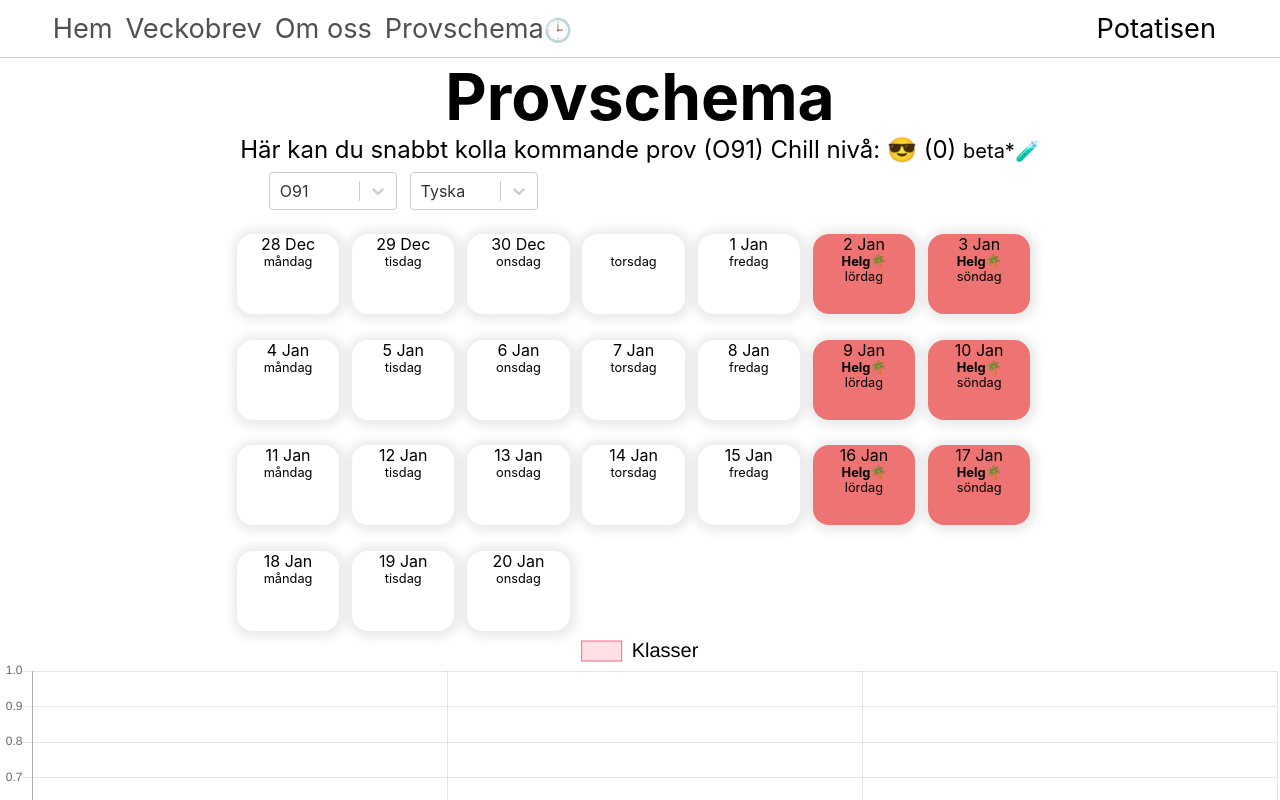
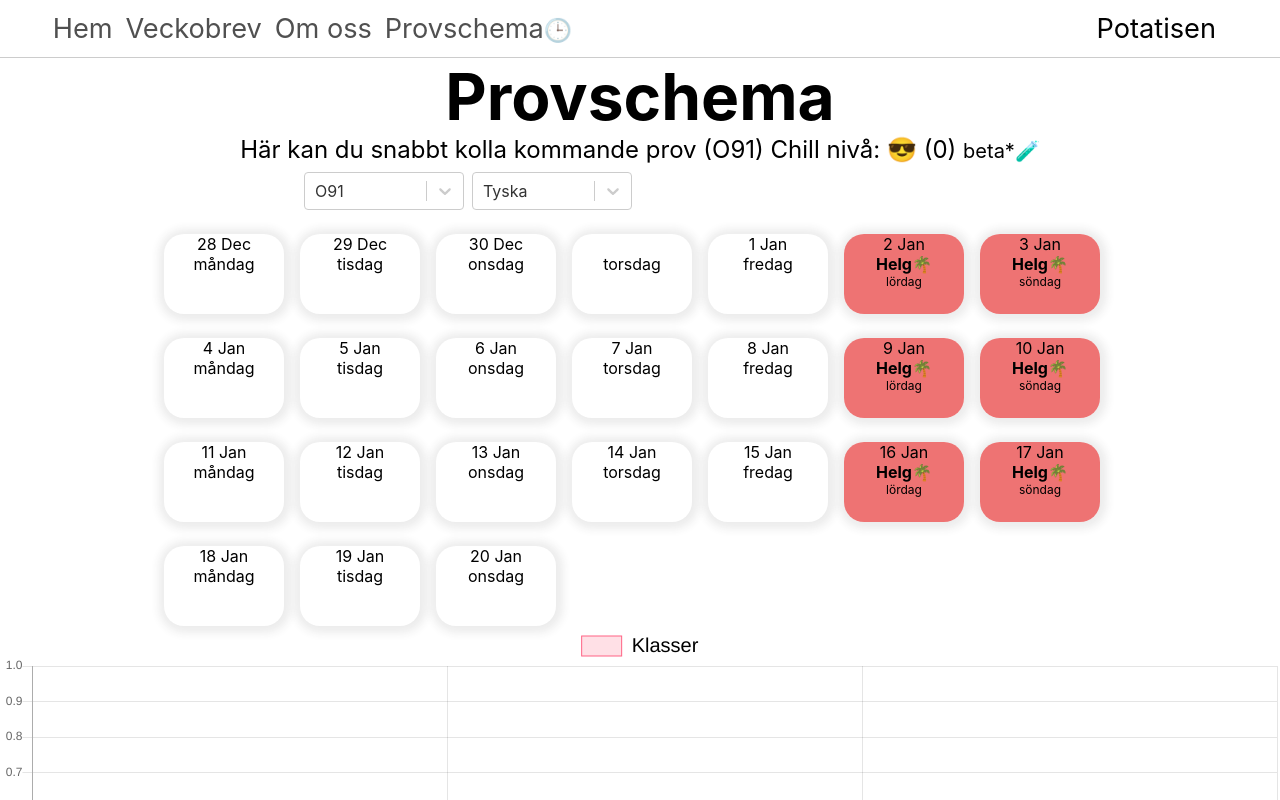
Before and after one commit to Ultimate-hackman/Potatisen.com, a Next.js app: page /kalender in a window 1280 px wide. Shown: the top 800 px of the page. Built offline with nearby package versions, Linux system fonts and the light colour scheme; no server answers; the database is empty.

Commit message:
AIGHT fixed ipad

```diff
--- a/src/components/calendar/hatches.tsx
+++ b/src/components/calendar/hatches.tsx
@@ -14,17 +14,12 @@ import weekDays from '../../lib/time/weekDay';
 
 const Hatch = styled.div`
   box-shadow: 1px 1px 8px 6px rgba(58, 58, 58, 0.096);
-  border-radius: 1rem;
-  width: 8vw;
-  height: 10vh;
-
+  border-radius: 1.25rem;
+  width: 15vh;
+  min-height: 10vh;
   text-align: center;
   background-color: rgba(${(props) => props.color});
   cursor: default;
-
-  @media only screen and (max-height: 768px) {
-    width: 10vw;
-    }
 
 `;
 
@@ -37,14 +32,11 @@ const Text = styled(Title)`
   font-size: ${props => props.size};
   font-weight: ${props => props.weight};
   padding-top: 0vh;
-
-
-
 `;
 
 
 
-// stuff
+// variabels
 
 const currentMonth = mainTime().getMonth();
 const database = firebase.firestore();
@@ -102,7 +94,7 @@ function multiTest(data, language, ugg, weekIndex, i, state, bright) {
     let output = []
     for (const item in filterData) {
       if (filterData[item][2] === time) {
-        output.push( <Hatch color={colorFinder(filterData[item][4], "1")} > <Text size="1vw"> {date[0]} {months[date[1]]}  {filterData[item][4]}   </Text>   <Text size="1vw">{filterData[item][5]}</Text>  <Text size="0.7vw">  {filterData[item][3].start[0]}:{filterData[item][3].start[1]} - {filterData[item][3].end[0]}:{filterData[item][3].end[1]} <p> {daysLeft(i)} <br></br> {weekDay} </p>  </Text> </Hatch>)
+        output.push( <Hatch color={colorFinder(filterData[item][4], "1")} > <Text size="2vh"> {date[0]} {months[date[1]]}  {filterData[item][4]}   </Text>   <Text size="2vh">{filterData[item][5]}</Text>  <Text size="1.2vh">  {filterData[item][3].start[0]}:{filterData[item][3].start[1]} - {filterData[item][3].end[0]}:{filterData[item][3].end[1]} <p> {daysLeft(i)} <br></br> {weekDay} </p>  </Text> </Hatch>)
       }
     }
 
@@ -111,29 +103,27 @@ function multiTest(data, language, ugg, weekIndex, i, state, bright) {
 
 
   if (weekIndex === 6 || weekIndex === 0) {
-    return <Hatch key={i} color={colorFinder("en",  bright/2)}> {monthCheck(i + day, currentMonth)[0]}  {months[monthCheck(i + day, currentMonth)[1]]}   {emoji} <Text size="1vw">Helg🌴 </Text>  <Text size="1vw" weight="normal">{weekDay}</Text> </Hatch>
+    return <Hatch key={i} color={colorFinder("en",  bright/2)}> {monthCheck(i + day, currentMonth)[0]}  {months[monthCheck(i + day, currentMonth)[1]]}   {emoji} <Text size="2vh">Helg🌴 </Text>  <Text size="1.5vh" weight="normal">{weekDay}</Text> </Hatch>
   }
 
 
 
   if (target[0] === undefined) {
-    return (<Hatch key={i}>{date[0]} {months[date[1]]} {emoji[0]} <br></br> <Text size="1vw" weight="normal">{weekDay}</Text></Hatch>
-
-
+    return (<Hatch key={i}>{date[0]} {months[date[1]]}{emoji} <br></br> <Text size="2vh" weight="normal">{weekDay}</Text></Hatch>
     );
   } else {
     if (day > i + day) {
       return (
-        <Hatch color={colorFinder(target[4],  bright/10)} key={i}>{date[0]} {months[date[1]]} {emoji[0]} {target[4]}  <Text size="1vw">{target[5]} ✔  </Text>klart  </Hatch>
+        <Hatch color={colorFinder(target[4],  bright/10)} key={i}>{date[0]} {months[date[1]]}{emoji} {target[4]}  <Text size="1vh">{target[5]} ✔  </Text>klart  </Hatch>
       );
     }
 
 
     if (day <= i + day){
       if (count >= 2) {
-        return <MultiHatch onClick={() => state(duplicate(i + day))} color={colorFinder(target[4], bright/2)} key={i}>  <Text size="1vw"> {date[0]} {months[date[1]]}  {emoji} {target[4]} ❗️ </Text>  <Text size="1vw">{target[5]}  </Text> <Text size="0.7vw">  {target[3].start[0]}:{target[3].start[1]} - {target[3].end[0]}:{target[3].end[1]} <p> {daysLeft(i)} <br></br> {weekDay}</p> </Text> </MultiHatch>
+        return <MultiHatch onClick={() => state(duplicate(i + day))} color={colorFinder(target[4], bright/2)} key={i}>  <Text size="2vh"> {date[0]} {months[date[1]]}  {emoji} {target[4]}❗️ </Text>  <Text size="2vh">{target[5]}  </Text> <Text size="1.2vh">  {target[3].start[0]}:{target[3].start[1]} - {target[3].end[0]}:{target[3].end[1]} <p> {daysLeft(i)} <br></br> {weekDay}</p> </Text> </MultiHatch>
       }
-        return <Hatch  color={colorFinder(target[4], bright/2)} key={i}>  <Text size="1vw"> {date[0]} {months[date[1]]}  {emoji} {target[4]}  </Text> <Text size="1vw">{target[5]}  </Text> <Text size="0.7vw">  {target[3].start[0]}:{target[3].start[1]} - {target[3].end[0]}:{target[3].end[1]} <br></br> {daysLeft(i)}  <p>    {weekDay}</p>  </Text>   </Hatch>
+        return <Hatch  color={colorFinder(target[4], bright/2)} key={i}>  <Text size="2vh"> {date[0]} {months[date[1]]}{emoji[0]} {target[4]}  </Text> <Text size="2vh">{target[5]}  </Text> <Text size="1.2vh">  {target[3].start[0]}:{target[3].start[1]} - {target[3].end[0]}:{target[3].end[1]} <br></br> {daysLeft(i)}  <p>    {weekDay}</p>  </Text>   </Hatch>
 
     }
   }
--- a/src/pages/404.tsx
+++ b/src/pages/404.tsx
@@ -11,7 +11,7 @@ import Btn from '../styles/btn'
 
 
 
-const Question = styled(Img) `
+const QuestionImg = styled(Img) `
 width: 15%;
 `
 
@@ -28,7 +28,7 @@ export default function Home() {
         <Title sub>
         Sidan gick inte att hitta
         </Title>
-        <Question src="https://media.discordapp.net/attachments/688322560957743190/788822693277335552/question.png"></Question>
+        <QuestionImg src="https://media.discordapp.net/attachments/688322560957743190/788822693277335552/question.png"></QuestionImg>
 
         <Link href="/">
         <Btn>Hem</Btn>
--- a/src/pages/about.tsx
+++ b/src/pages/about.tsx
@@ -39,7 +39,7 @@ export default function About() {
       <Header title="Om oss"/>
       <Container>
       <AboutImg src='https://cdn.discordapp.com/attachments/688322560957743190/786656997482823680/om-oss.png' className="om-oss-img" alt="om-oss"></AboutImg>
-      <p> Potatisen.com grundades i september 2020 av mig, David H, med målet att hjälpa samtliga elever på södermalmsskolan genom att skapa användbara funktioner som löser problem. Det enda nuvarande exemplet av detta är att jag delar veckobrevet, men det kan räknas med att jag tillägger mer funktioner i kommande tid. Ingen reklam sedan 2020.</p> Online sedan: {time[0]} {plural[0]}, {time[1]} {plural[1]}, {time[2]} {plural[2]}, {time[3]} {plural[3]}
+      <p> Potatisen.com grundades i september 2020 av mig, David H, med målet att hjälpa samtliga elever på södermalmsskolan genom att skapa användbara funktioner som löser problem.  Mer kommer komma. Ingen reklam sedan 2020.</p> Online sedan: {time[0]} {plural[0]}, {time[1]} {plural[1]}, {time[2]} {plural[2]}, {time[3]} {plural[3]}
       <Link href="/">
         <Btn>Hem</Btn>
       </Link>
--- a/src/pages/kalender.tsx
+++ b/src/pages/kalender.tsx
@@ -28,18 +28,11 @@ display: grid;
 justify-self: auto;
 justify-content: center;
 
-grid-template-columns: repeat(7, 9vw);
+grid-template-columns: repeat(7, 17vh);
+grid-row-gap: 3vh;
 
+`
 
-grid-row-gap: 2vw;
-
-
-
-@media only screen and (max-height: 768px) {
-  grid-template-columns: repeat(7, 11vw);
-     grid-template-rows: repeat(4, 7vw);
-    }
-`
 const Popup = styled.div`
   display: ${(props) => props.display};
 
@@ -56,21 +49,19 @@ const Popup = styled.div`
 
 const Selection = styled(Select) `
     position: static;
-    width: 10vw;
+    width: 20vh;
 
-    margin-left: 1vw ;
+    margin-left: 1vh ;
 
-    @media only screen and (max-height: 768px) {
-      width: 15vw;
-    }
+
 `
 const Bar = styled.ul `
     padding-top: 1vh;
     display: flex;
-    padding-left: 20vw;
+    margin-left: 20vw;
 
     @media only screen and (max-height: 768px) {
-      padding-left: 15vw;
+      margin-left: 15vw;
     }
 
 `
--- a/src/styles/title.tsx
+++ b/src/styles/title.tsx
@@ -4,7 +4,7 @@ import styled from "styled-components";
 const Title = styled.h1 `
     padding-top: ${props => props.sub ? "0vh" : props.top};
     text-align: center;
-    font-size: ${props => props.sub ? "1.5em" : "4em"};
+    font-size: ${props => props.sub ? "1.5rem" : "4rem"};
     font-weight: ${props => props.sub ? "normal" : "bold"};
 `
 
```
